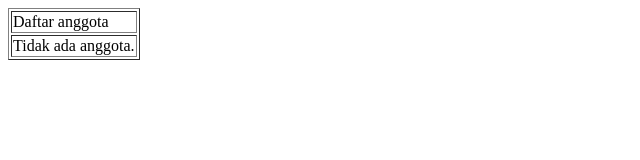
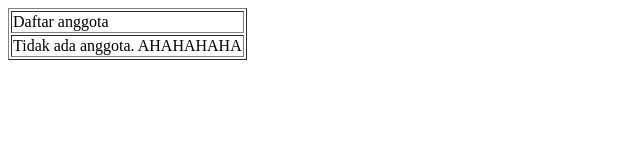
Before and after one commit to HyzenTech/TIK204-2023-C-MulungKuy, a plain HTML site: page index.html in a window 1280 px wide. Shown: the whole page, without its empty margins (0-640 px from the left). Drawn offline with Linux system fonts and the light colour scheme.

Commit message:
Praktikum 29

```diff
--- a/index.html
+++ b/index.html
@@ -6,7 +6,7 @@
 <body>
   <table border=”0”>
       <tr><td>Daftar anggota</td></tr>
-      <tr><td>Tidak ada anggota.</td></tr>
+      <tr><td>Tidak ada anggota. AHAHAHAHA</td></tr>
     </table>
   </body>
 </html>
```
Also changed, not shown: test.txt (added).
